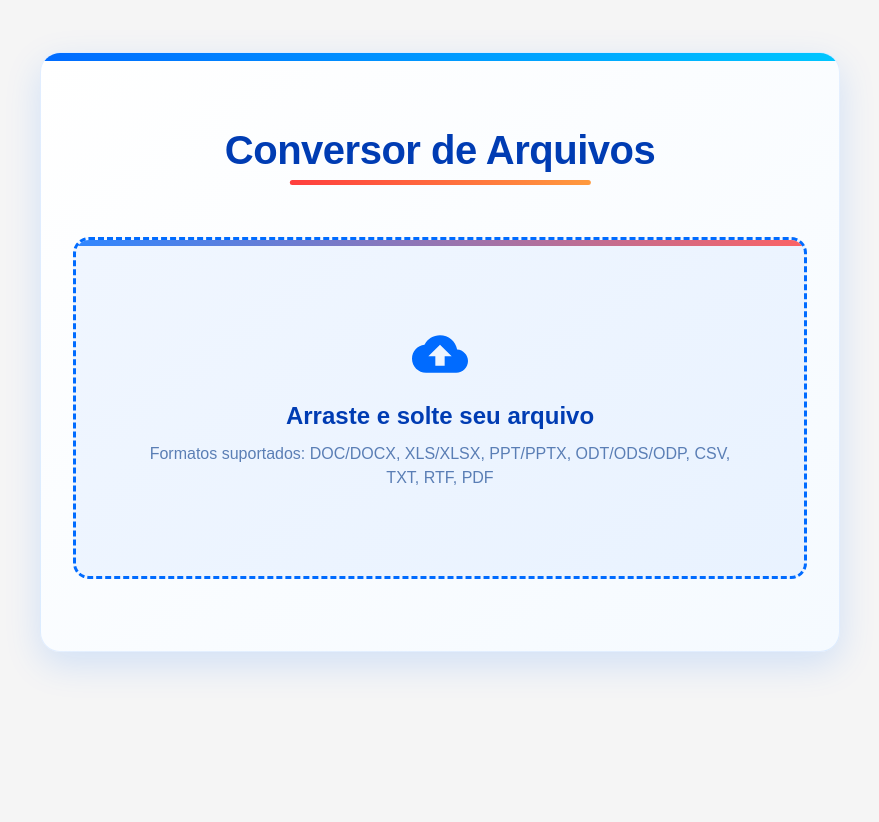
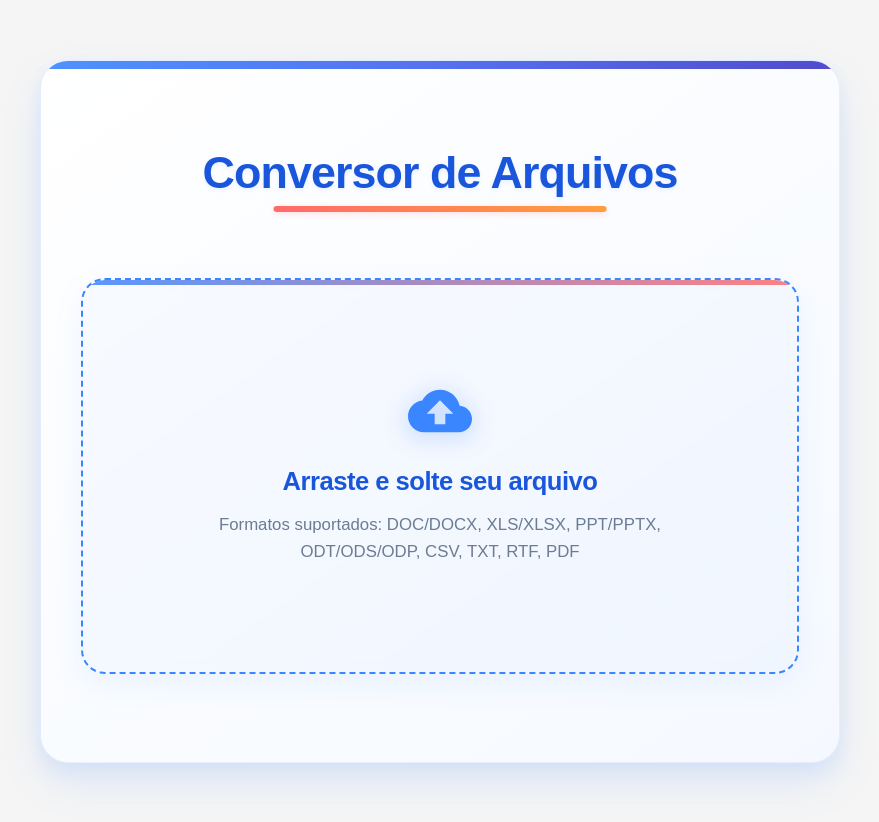
Before and after one commit to MahFelix/file-converter-frontend, a React (Vite) app: page / in a window 1280 px wide. Shown: the whole page, without its empty margins (200-1079 px from the left). Before the commit the page ends 800 px from the top, so only its background shows below. Built offline with nearby package versions, Linux system fonts and the light colour scheme; what @mui/styled-engine-sc would draw is missing.

Commit message:
Adjust css

```diff
--- a/src/App.styles.js
+++ b/src/App.styles.js
@@ -2,20 +2,31 @@ import styled from '@emotion/styled';
 import { Button } from '@mui/material';
 
 export const AppContainer = styled.div`
-  max-width: 1000px;
-  margin: 2rem auto;
-  padding: 3rem 2rem;
-  background: linear-gradient(145deg, #ffffff, #f5faff);
-  border-radius: 20px;
-  box-shadow: 0 12px 36px rgba(0, 107, 255, 0.15);
-  border: 1px solid rgba(0, 107, 255, 0.1);
+  max-width: 1100px;
+  margin: 2.5rem auto;
+  padding: 3.5rem 2.5rem;
+  background: linear-gradient(145deg, #ffffff, #f5f9ff);
+  border-radius: 28px;
+  box-shadow:
+    0 20px 40px rgba(58, 134, 255, 0.12),
+    0 8px 16px rgba(58, 134, 255, 0.08),
+    inset 0 1px 1px rgba(255, 255, 255, 0.9);
+  border: 1px solid rgba(58, 134, 255, 0.12);
   position: relative;
   overflow: hidden;
+  transition: all 0.4s cubic-bezier(0.25, 0.8, 0.25, 1);
 
   @media (max-width: 768px) {
-    padding: 2rem 1rem;
-    margin: 1rem;
-    border-radius: 16px;
+    padding: 2.5rem 1.5rem;
+    margin: 1.5rem 1rem;
+    border-radius: 24px;
+  }
+
+  &:hover {
+    box-shadow:
+      0 25px 50px rgba(58, 134, 255, 0.15),
+      0 10px 24px rgba(58, 134, 255, 0.1),
+      inset 0 1px 1px rgba(255, 255, 255, 0.9);
   }
 
   &::before {
@@ -25,119 +36,202 @@ export const AppContainer = styled.div`
     left: 0;
     right: 0;
     height: 8px;
-    background: linear-gradient(90deg, #006bff, #00c6ff);
+    background: linear-gradient(90deg, #3a86ff, #4361ee, #3f37c9);
+    opacity: 0.9;
+    transition: opacity 0.3s ease, height 0.3s ease;
+  }
+
+  &:hover::before {
+    opacity: 1;
+    height: 10px;
   }
 `;
 
 export const Title = styled.h1`
   text-align: center;
-  color: #003cb3;
-  margin-bottom: 2.5rem;
+  color: #1a56db;
+  margin-bottom: 3rem;
   font-weight: 800;
-  font-size: 2.5rem;
-  letter-spacing: -0.5px;
+  font-size: 2.8rem;
+  letter-spacing: -0.02em;
   position: relative;
   display: inline-block;
   left: 50%;
   transform: translateX(-50%);
+  text-shadow: 0 2px 4px rgba(58, 134, 255, 0.1);
 
   @media (max-width: 768px) {
-    font-size: 2rem;
-    margin-bottom: 1.5rem;
+    font-size: 2.2rem;
+    margin-bottom: 2rem;
   }
 
   &::after {
     content: '';
     position: absolute;
-    bottom: -12px;
+    bottom: -14px;
     left: 0;
     right: 0;
-    height: 5px;
-    background: linear-gradient(90deg, #ff3e3e, #ff9a3e);
-    border-radius: 3px;
+    height: 6px;
+    background: linear-gradient(90deg, #ff6b6b, #ff9e3e);
+    border-radius: 6px;
     width: 70%;
     margin: 0 auto;
+    box-shadow: 0 2px 6px rgba(255, 107, 107, 0.2);
   }
 `;
 
 export const DownloadSection = styled.div`
   display: flex;
-  gap: 1.5rem;
-  margin-top: 3rem;
+  gap: 1.75rem;
+  margin-top: 3.5rem;
   justify-content: center;
   flex-wrap: wrap;
 
   @media (max-width: 480px) {
     flex-direction: column;
     align-items: center;
-    gap: 1rem;
+    gap: 1.25rem;
   }
 `;
 
 export const DownloadLink = styled.a`
   display: inline-flex;
   align-items: center;
-  gap: 10px;
-  padding: 1rem 2.5rem;
-  background: linear-gradient(135deg, #ff3e3e, #ff6b3e);
+  gap: 12px;
+  padding: 1.2rem 2.8rem;
+  background: linear-gradient(135deg, #ff6b6b, #ff8e53);
   color: white;
   text-decoration: none;
-  border-radius: 12px;
+  border-radius: 16px;
   font-weight: 700;
-  transition: all 0.3s ease;
-  box-shadow: 0 6px 16px rgba(255, 62, 62, 0.3);
+  font-size: 1.05rem;
+  transition: all 0.4s cubic-bezier(0.34, 1.56, 0.64, 1);
+  box-shadow: 0 8px 20px rgba(255, 107, 107, 0.3);
+  position: relative;
+  overflow: hidden;
 
   @media (max-width: 768px) {
-    padding: 0.9rem 1.8rem;
+    padding: 1rem 2rem;
+    font-size: 1rem;
   }
 
   &:hover {
-    background: linear-gradient(135deg, #ff2b2b, #ff5b2b);
-    box-shadow: 0 8px 20px rgba(255, 62, 62, 0.4);
-    transform: translateY(-3px);
+    background: linear-gradient(135deg, #ff5757, #ff7e3d);
+    box-shadow: 0 12px 28px rgba(255, 107, 107, 0.4);
+    transform: translateY(-4px);
+  }
+
+  &:active {
+    transform: translateY(0);
+    transition: all 0.1s ease;
+  }
+
+  &::before {
+    content: '';
+    position: absolute;
+    top: 0;
+    left: -100%;
+    width: 100%;
+    height: 100%;
+    background: linear-gradient(
+      90deg,
+      rgba(255, 255, 255, 0),
+      rgba(255, 255, 255, 0.3),
+      rgba(255, 255, 255, 0)
+    );
+    transform: skewX(-25deg);
+    transition: all 0.75s ease;
+  }
+
+  &:hover::before {
+    left: 100%;
   }
 `;
 
 export const ResetButton = styled(Button)`
   && {
-    padding: 1rem 2.5rem;
-    border: 2px solid #006bff;
-    color: #006bff;
+    padding: 1.2rem 2.8rem;
+    border: 2px solid #3a86ff;
+    color: #3a86ff;
     font-weight: 700;
-    border-radius: 12px;
-    transition: all 0.3s ease;
+    font-size: 1.05rem;
+    border-radius: 16px;
+    transition: all 0.4s cubic-bezier(0.34, 1.56, 0.64, 1);
+    background-color: rgba(58, 134, 255, 0.03);
+    letter-spacing: -0.01em;
+    position: relative;
+    overflow: hidden;
 
     @media (max-width: 768px) {
-      padding: 0.9rem 1.8rem;
+      padding: 1rem 2rem;
+      font-size: 1rem;
     }
 
     &:hover {
-      background-color: rgba(0, 107, 255, 0.1);
-      border-color: #0052d9;
-      color: #0052d9;
-      transform: translateY(-3px);
+      background-color: rgba(58, 134, 255, 0.08);
+      border-color: #4361ee;
+      color: #4361ee;
+      transform: translateY(-4px);
+      box-shadow: 0 6px 16px rgba(58, 134, 255, 0.15);
+    }
+
+    &:active {
+      transform: translateY(0);
+      transition: all 0.1s ease;
+    }
+
+    &::before {
+      content: '';
+      position: absolute;
+      top: 0;
+      left: -100%;
+      width: 50%;
+      height: 100%;
+      background: linear-gradient(
+        90deg,
+        rgba(58, 134, 255, 0),
+        rgba(58, 134, 255, 0.1),
+        rgba(58, 134, 255, 0)
+      );
+      transform: skewX(-25deg);
+      transition: all 0.75s ease;
+    }
+
+    &:hover::before {
+      left: 150%;
     }
   }
 `;
+
 export const FilePreview = styled.div`
-  margin: 2rem 0;
-  padding: 1.5rem;
-  border: 2px solid #e0f0ff;
-  border-radius: 14px;
-  background-color: #f5faff;
-  transition: all 0.3s ease;
+  margin: 2.5rem 0;
+  padding: 1.75rem;
+  border: 2px solid rgba(58, 134, 255, 0.2);
+  border-radius: 20px;
+  background-color: rgba(58, 134, 255, 0.03);
+  box-shadow: 0 8px 24px rgba(58, 134, 255, 0.05);
+  transition: all 0.4s cubic-bezier(0.25, 0.8, 0.25, 1);
 
   @media (max-width: 768px) {
-    padding: 1rem;
+    padding: 1.25rem;
+    border-radius: 16px;
+  }
+
+  &:hover {
+    border-color: rgba(58, 134, 255, 0.3);
+    box-shadow: 0 12px 30px rgba(58, 134, 255, 0.08);
+    transform: translateY(-3px);
   }
 
   h3 {
     margin-top: 0;
-    color: #006bff;
+    color: #1a56db;
     font-weight: 700;
+    font-size: 1.3rem;
     display: flex;
     align-items: center;
-    gap: 10px;
+    gap: 12px;
+    letter-spacing: -0.01em;
   }
 `;
 
@@ -145,40 +239,78 @@ export const PreviewHeader = styled.div`
   display: flex;
   justify-content: space-between;
   align-items: center;
-  margin-bottom: 1rem;
+  margin-bottom: 1.25rem;
 `;
 
 export const PreviewButtons = styled.div`
   display: flex;
-  gap: 10px;
+  gap: 12px;
 `;
 
 export const PreviewButton = styled(Button)`
   && {
-    padding: 0.5rem 1rem;
-    font-size: 0.8rem;
-    min-width: 80px;
+    padding: 0.6rem 1.2rem;
+    font-size: 0.9rem;
+    min-width: 90px;
+    border-radius: 12px;
+    font-weight: 600;
+    transition: all 0.3s ease;
+    background-color: ${props => props.primary ? 'rgba(58, 134, 255, 0.9)' : 'rgba(58, 134, 255, 0.12)'};
+    color: ${props => props.primary ? 'white' : '#3a86ff'};
+    box-shadow: ${props => props.primary ? '0 4px 12px rgba(58, 134, 255, 0.2)' : 'none'};
+
+    &:hover {
+      background-color: ${props => props.primary ? 'rgba(67, 97, 238, 1)' : 'rgba(58, 134, 255, 0.18)'};
+      transform: translateY(-2px);
+      box-shadow: ${props => props.primary ? '0 6px 16px rgba(58, 134, 255, 0.3)' : '0 4px 12px rgba(58, 134, 255, 0.1)'};
+    }
+
+    &:active {
+      transform: translateY(0);
+    }
   }
 `;
 
 export const PreviewContent = styled.pre`
-  max-height: ${props => props.isOpen ? '300px' : '0'};
+  max-height: ${props => props.isOpen ? '350px' : '0'};
   overflow-y: auto;
   padding: ${props => props.isOpen ? '1.5rem' : '0 1.5rem'};
   background-color: white;
-  border: ${props => props.isOpen ? '2px solid #e0f0ff' : 'none'};
-  border-radius: 10px;
+  border: ${props => props.isOpen ? '2px solid rgba(58, 134, 255, 0.15)' : 'none'};
+  border-radius: 14px;
   white-space: pre-wrap;
   word-wrap: break-word;
-  font-family: 'Fira Code', 'Courier New', monospace;
-  line-height: 1.6;
-  color: #3a5a8a;
-  box-shadow: ${props => props.isOpen ? 'inset 0 4px 12px rgba(0, 107, 255, 0.05)' : 'none'};
-  transition: all 0.3s ease;
+  font-family: 'Fira Code', 'SF Mono', 'Roboto Mono', 'Courier New', monospace;
+  line-height: 1.7;
+  color: #334a7a;
+  box-shadow: ${props => props.isOpen ? 'inset 0 6px 16px rgba(58, 134, 255, 0.06)' : 'none'};
+  transition: all 0.4s cubic-bezier(0.25, 0.8, 0.25, 1);
   margin: 0;
+  font-size: 0.95rem;
+  scroll-behavior: smooth;
+
+  &::-webkit-scrollbar {
+    width: 8px;
+    height: 8px;
+  }
+
+  &::-webkit-scrollbar-track {
+    background: rgba(58, 134, 255, 0.05);
+    border-radius: 8px;
+  }
+
+  &::-webkit-scrollbar-thumb {
+    background-color: rgba(58, 134, 255, 0.3);
+    border-radius: 8px;
+
+    &:hover {
+      background-color: rgba(58, 134, 255, 0.5);
+    }
+  }
 
   @media (max-width: 768px) {
-    padding: ${props => props.isOpen ? '1rem' : '0 1rem'};
+    padding: ${props => props.isOpen ? '1.25rem' : '0 1.25rem'};
     font-size: 0.9rem;
+    border-radius: 12px;
   }
 `;
--- a/src/components/FileUpload/styles.js
+++ b/src/components/FileUpload/styles.js
@@ -2,36 +2,41 @@ import styled from 'styled-components';
 import { CloudUpload } from '@mui/icons-material';
 
 export const UploadIcon = styled(CloudUpload)`
-  font-size: 3.5rem !important;
-  margin-bottom: 1.25rem;
-  color: #006bff;
-  transition: all 0.3s cubic-bezier(0.4, 0, 0.2, 1);
+  font-size: 4rem !important;
+  margin-bottom: 1.5rem;
+  color: #3a86ff;
+  filter: drop-shadow(0 4px 12px rgba(58, 134, 255, 0.3));
+  transition: all 0.4s cubic-bezier(0.34, 1.56, 0.64, 1);
 
   @media (max-width: 768px) {
-    font-size: 2.5rem !important;
+    font-size: 3rem !important;
   }
 `;
 
 export const DropzoneText = styled.p`
-  margin: 0 0 0.75rem;
-  font-size: 1.5rem;
+  margin: 0 0 1rem;
+  font-size: 1.6rem;
   font-weight: 700;
-  color: #003cb3;
-  transition: color 0.3s ease;
+  color: #1a56db;
+  letter-spacing: -0.02em;
+  transition: all 0.3s ease;
 
   @media (max-width: 768px) {
-    font-size: 1.25rem;
+    font-size: 1.35rem;
   }
 `;
 
 export const DropzoneSubtext = styled.span`
-  font-size: 1rem;
-  color: #5a7eb5;
-  max-width: 90%;
-  line-height: 1.5;
+  font-size: 1.05rem;
+  color: #6b7c93;
+  max-width: 80%;
+  line-height: 1.6;
+  font-weight: 500;
+  margin-bottom: 0.5rem;
 
   @media (max-width: 768px) {
-    font-size: 0.9rem;
+    font-size: 0.95rem;
+    max-width: 90%;
   }
 `;
 
@@ -40,34 +45,45 @@ export const Dropzone = styled.div`
   flex-direction: column;
   align-items: center;
   justify-content: center;
-  border: 3px dashed #006bff;
-  border-radius: 16px;
-  padding: 3rem 2rem;
+  border: 2px dashed #3a86ff;
+  border-radius: 24px;
+  padding: 3.5rem 2.5rem;
   cursor: pointer;
-  transition: all 0.3s cubic-bezier(0.4, 0, 0.2, 1);
-  background-color: rgba(0, 107, 255, 0.05);
+  transition: all 0.4s cubic-bezier(0.25, 0.8, 0.25, 1);
+  background-color: rgba(58, 134, 255, 0.03);
   text-align: center;
-  min-height: 240px;
-  margin: 1.5rem 0;
+  min-height: 280px;
+  margin: 2rem 0;
   position: relative;
   overflow: hidden;
+  backdrop-filter: blur(5px);
+  box-shadow:
+    0 10px 30px rgba(58, 134, 255, 0.08),
+    inset 0 1px 0 rgba(255, 255, 255, 0.9);
 
   @media (max-width: 768px) {
-    padding: 2rem 1rem;
-    min-height: 200px;
+    padding: 2.5rem 1.5rem;
+    min-height: 220px;
+    border-radius: 20px;
   }
 
   &:hover {
-    border-color: #ff3e3e;
-    background-color: rgba(255, 62, 62, 0.05);
+    border-color: #ff6b6b;
+    background-color: rgba(255, 107, 107, 0.03);
+    transform: translateY(-5px);
+    box-shadow:
+      0 15px 35px rgba(58, 134, 255, 0.1),
+      inset 0 1px 0 rgba(255, 255, 255, 0.9);
 
     ${UploadIcon} {
-      color: #ff3e3e;
-      transform: scale(1.1);
+      color: #ff6b6b;
+      transform: scale(1.15) translateY(-5px);
+      filter: drop-shadow(0 8px 16px rgba(255, 107, 107, 0.4));
     }
 
     ${DropzoneText} {
-      color: #ff3e3e;
+      color: #e63946;
+      transform: translateY(-2px);
     }
   }
 
@@ -77,9 +93,20 @@ export const Dropzone = styled.div`
     top: 0;
     left: 0;
     right: 0;
+    height: 5px;
+    background: linear-gradient(90deg, #3a86ff, #ff6b6b);
+    opacity: 0.85;
+    transition: opacity 0.3s ease, height 0.3s ease;
+    border-radius: 24px 24px 0 0;
+  }
+
+  &:hover::after {
+    opacity: 1;
     height: 6px;
-    background: linear-gradient(90deg, #006bff, #ff3e3e);
-    opacity: 0.8;
-    transition: opacity 0.3s ease;
+  }
+
+  &:active {
+    transform: translateY(0);
+    transition: all 0.1s ease;
   }
 `;
```
Also changed, not shown: src/components/ConversionOptions/styles.js (+121 -26 lines), src/components/FileInfo/styles.js (+64 -26 lines).
